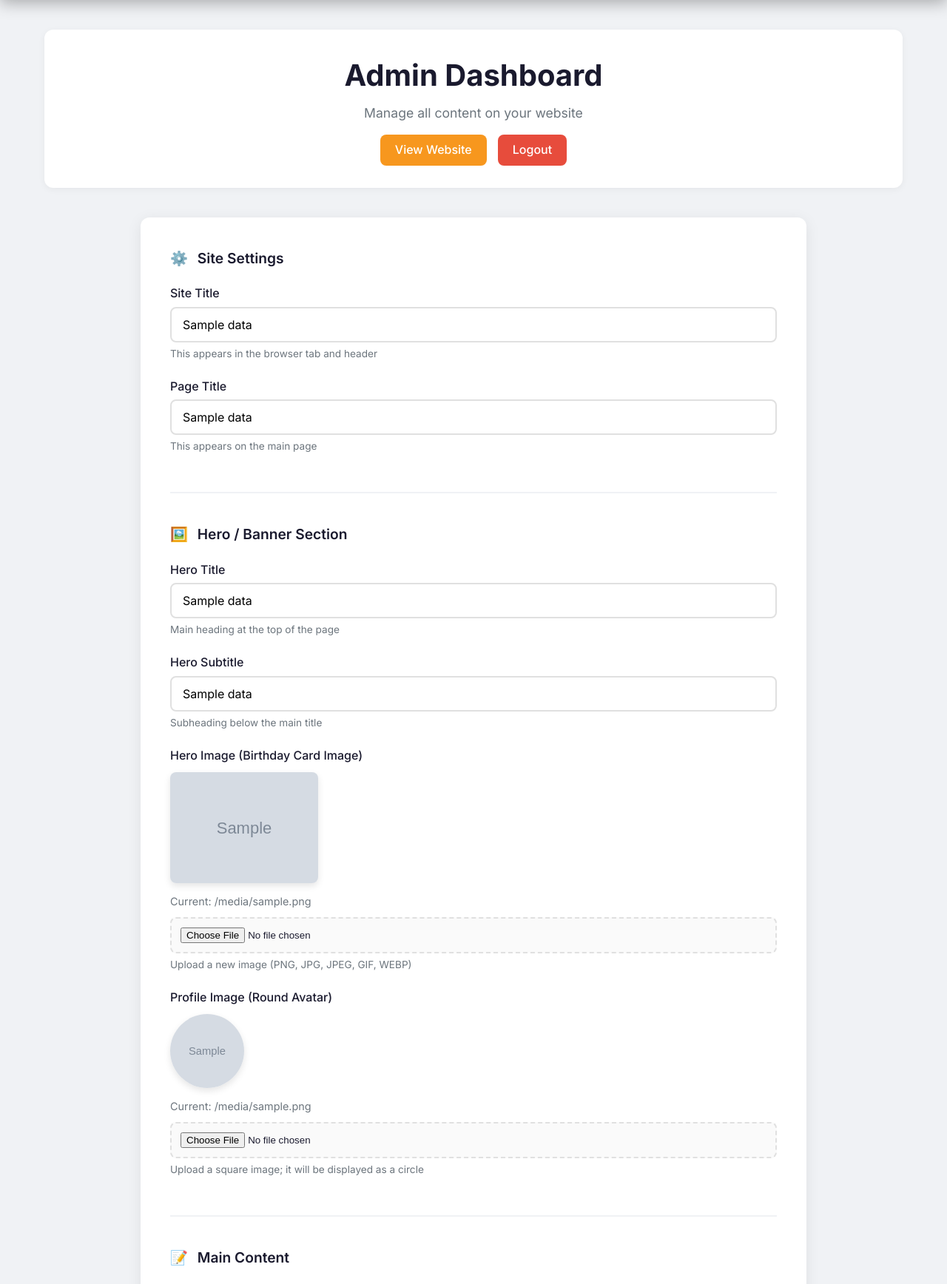
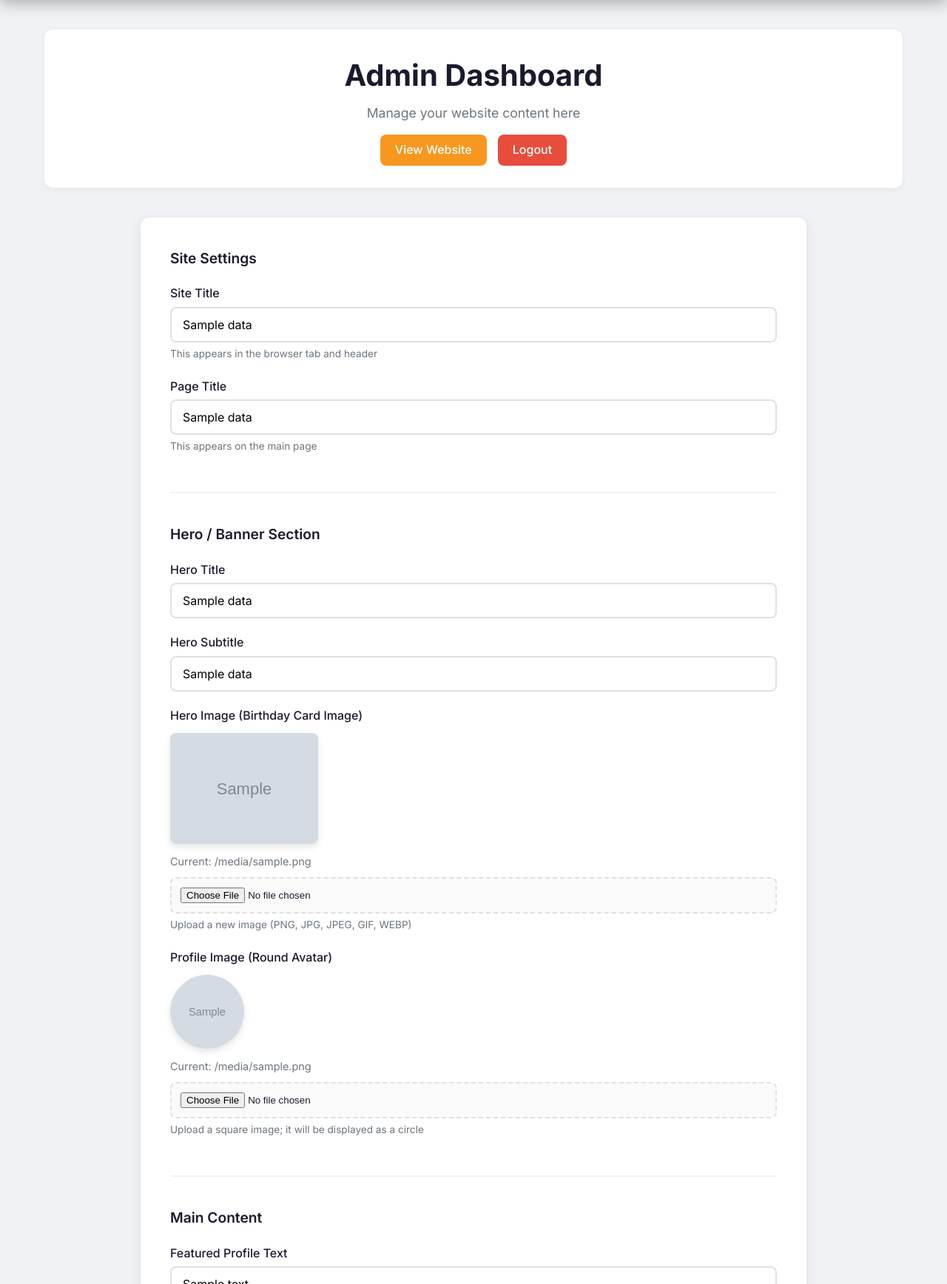
Before and after one commit to klinsmanagyekum334-bot/Myownweb, a Flask app: template templates/admin/dashboard.html in a window 1280 px wide. Shown: the part 74-1810 px from the top of the page at 74% size. Run offline with Flask 3, Linux system fonts and the light colour scheme; the template is opened without the code that fills it: most values are stand-ins (such as "Sample title", 1, 10 or a date in 2020); grey boxes marked "Sample" are stand-in pictures.

Commit message:
Update dashboard.html

```diff
--- a/templates/admin/dashboard.html
+++ b/templates/admin/dashboard.html
@@ -7,7 +7,7 @@
     <div class="container">
         <div class="dashboard-header">
             <h1>Admin Dashboard</h1>
-            <p>Manage all content on your website</p>
+            <p>Manage your website content here</p>
             <div class="header-actions">
                 <a href="{{ url_for('index') }}" class="btn-view-site" target="_blank">View Website</a>
                 <a href="{{ url_for('admin_logout') }}" class="btn-logout">Logout</a>
@@ -17,44 +17,42 @@
         <div class="dashboard-content">
             <form method="POST" action="{{ url_for('admin_update') }}" enctype="multipart/form-data" class="admin-form">
 
-                <!-- ===== SITE SETTINGS ===== -->
+                <!-- Site Settings -->
                 <div class="form-section">
-                    <h3><span class="section-icon">⚙️</span> Site Settings</h3>
+                    <h3>Site Settings</h3>
 
                     <div class="form-group">
                         <label for="site_title">Site Title</label>
-                        <input type="text" id="site_title" name="site_title" value="{{ data.site_title }}" required>
+                        <input type="text" id="site_title" name="site_title" value="{{ data.site_title if data else 'Ophyser Platform' }}" required>
                         <small>This appears in the browser tab and header</small>
                     </div>
 
                     <div class="form-group">
                         <label for="page_title">Page Title</label>
-                        <input type="text" id="page_title" name="page_title" value="{{ data.page_title }}" required>
+                        <input type="text" id="page_title" name="page_title" value="{{ data.page_title if data else 'Home' }}" required>
                         <small>This appears on the main page</small>
                     </div>
                 </div>
 
-                <!-- ===== HERO / BANNER SECTION ===== -->
+                <!-- Hero Section -->
                 <div class="form-section">
-                    <h3><span class="section-icon">🖼️</span> Hero / Banner Section</h3>
+                    <h3>Hero / Banner Section</h3>
 
                     <div class="form-group">
                         <label for="hero_title">Hero Title</label>
-                        <input type="text" id="hero_title" name="hero_title" value="{{ data.hero_title }}" required>
-                        <small>Main heading at the top of the page</small>
+                        <input type="text" id="hero_title" name="hero_title" value="{{ data.hero_title if data else 'OPHYSER PLATFORM' }}" required>
                     </div>
 
                     <div class="form-group">
                         <label for="hero_subtitle">Hero Subtitle</label>
-                        <input type="text" id="hero_subtitle" name="hero_subtitle" value="{{ data.hero_subtitle }}">
-                        <small>Subheading below the main title</small>
+                        <input type="text" id="hero_subtitle" name="hero_subtitle" value="{{ data.hero_subtitle if data else '' }}">
                     </div>
 
                     <div class="form-group">
                         <label for="hero_image">Hero Image (Birthday Card Image)</label>
-                        {% if data.hero_image %}
+                        {% if data and data.hero_image %}
                             <div class="current-image">
-                                <img src="{{ url_for('static', filename='images/' + data.hero_image) }}" alt="Current hero image">
+                                <img src="{{ url_for('static', filename='images/' + data.hero_image) }}" alt="Current hero image" style="max-width:200px;">
                                 <p>Current: {{ data.hero_image }}</p>
                             </div>
                         {% endif %}
@@ -64,7 +62,7 @@
 
                     <div class="form-group">
                         <label for="profile_image">Profile Image (Round Avatar)</label>
-                        {% if data.profile_image %}
+                        {% if data and data.profile_image %}
                             <div class="current-image">
                                 <img src="{{ url_for('static', filename='images/' + data.profile_image) }}" alt="Current profile image" style="width:100px;height:100px;border-radius:50%;object-fit:cover;">
                                 <p>Current: {{ data.profile_image }}</p>
@@ -75,68 +73,68 @@
                     </div>
                 </div>
 
-                <!-- ===== MAIN CONTENT ===== -->
+                <!-- Main Content -->
                 <div class="form-section">
-                    <h3><span class="section-icon">📝</span> Main Content</h3>
+                    <h3>Main Content</h3>
 
                     <div class="form-group">
                         <label for="main_content">Featured Profile Text</label>
-                        <textarea id="main_content" name="main_content" rows="10">{{ data.main_content }}</textarea>
-                        <small>This appears in the featured profile section. You can use HTML tags for formatting.</small>
+                        <textarea id="main_content" name="main_content" rows="10">{{ data.main_content if data else '' }}</textarea>
+                        <small>You can use HTML tags for formatting.</small>
                     </div>
                 </div>
 
-                <!-- ===== ABOUT SECTION ===== -->
+                <!-- About Section -->
                 <div class="form-section">
-                    <h3><span class="section-icon">ℹ️</span> About Section</h3>
+                    <h3>About Section</h3>
 
                     <div class="form-group">
                         <label for="about_text">About Text</label>
-                        <textarea id="about_text" name="about_text" rows="6">{{ data.about_text }}</textarea>
+                        <textarea id="about_text" name="about_text" rows="6">{{ data.about_text if data else '' }}</textarea>
                         <small>This appears in the "About Ophyser" section</small>
                     </div>
                 </div>
 
-                <!-- ===== APPOINTMENT SECTION ===== -->
+                <!-- Appointment Section -->
                 <div class="form-section">
-                    <h3><span class="section-icon">📌</span> Appointment / Featured Profile Section</h3>
+                    <h3>Appointment / Featured Profile Section</h3>
 
                     <div class="form-group">
                         <label for="appointment_title">Appointment Title</label>
-                        <input type="text" id="appointment_title" name="appointment_title" value="{{ data.appointment_title }}">
+                        <input type="text" id="appointment_title" name="appointment_title" value="{{ data.appointment_title if data else 'FEATURED PROFILE' }}">
                         <small>Title for the featured profile section</small>
                     </div>
                 </div>
 
-                <!-- ===== BUSINESS ADVERT ===== -->
+                <!-- Business Advert -->
                 <div class="form-section">
-                    <h3><span class="section-icon">🏢</span> Business Advert</h3>
+                    <h3>Business Advert</h3>
 
                     <div class="form-group">
                         <label for="advert_title">Advert Title</label>
-                        <input type="text" id="advert_title" name="advert_title" value="{{ data.advert_title }}">
+                        <input type="text" id="advert_title" name="advert_title" value="{{ data.advert_title if data else 'Business Advert' }}">
                     </div>
 
                     <div class="form-group">
                         <label for="advert_description">Advert Description</label>
-                        <textarea id="advert_description" name="advert_description" rows="3">{{ data.advert_description }}</textarea>
+                        <textarea id="advert_description" name="advert_description" rows="3">{{ data.advert_description if data else '' }}</textarea>
                     </div>
 
                     <div class="form-group">
                         <label for="advert_price">Price / Offer</label>
-                        <input type="text" id="advert_price" name="advert_price" value="{{ data.advert_price }}">
+                        <input type="text" id="advert_price" name="advert_price" value="{{ data.advert_price if data else '' }}">
                     </div>
 
                     <div class="form-group">
                         <label for="advert_contact">Contact Info</label>
-                        <input type="text" id="advert_contact" name="advert_contact" value="{{ data.advert_contact }}">
+                        <input type="text" id="advert_contact" name="advert_contact" value="{{ data.advert_contact if data else '' }}">
                     </div>
 
                     <div class="form-group">
                         <label for="advert_image">Advert Image</label>
-                        {% if data.advert_image %}
+                        {% if data and data.advert_image %}
                             <div class="current-image">
-                                <img src="{{ url_for('static', filename='images/' + data.advert_image) }}" alt="Current advert image">
+                                <img src="{{ url_for('static', filename='images/' + data.advert_image) }}" alt="Current advert image" style="max-width:200px;">
                                 <p>Current: {{ data.advert_image }}</p>
                             </div>
                         {% endif %}
@@ -144,30 +142,24 @@
                     </div>
                 </div>
 
-                <!-- ===== CONTACT INFORMATION ===== -->
+                <!-- Contact Information -->
                 <div class="form-section">
-                    <h3><span class="section-icon">📞</span> Contact Information</h3>
+                    <h3>Contact Information</h3>
 
                     <div class="form-group">
                         <label for="contact_phone">Phone Number</label>
-                        <input type="text" id="contact_phone" name="contact_phone" value="{{ data.contact_phone }}">
+                        <input type="text" id="contact_phone" name="contact_phone" value="{{ data.contact_phone if data else '0240044138' }}">
                         <small>Phone number displayed in the contact section</small>
                     </div>
 
                     <div class="form-group">
                         <label for="contact_email">Email Address</label>
-                        <input type="email" id="contact_email" name="contact_email" value="{{ data.contact_email }}">
+                        <input type="email" id="contact_email" name="contact_email" value="{{ data.contact_email if data else 'Klinsmanagykeum334@gmail.com' }}">
                         <small>Email address displayed in the contact section</small>
-                    </div>
-
-                    <div class="form-group">
-                        <label>TikTok Link</label>
-                        <p style="color: #6c757d; font-size: 0.95rem;">TikTok link is set to: <a href="https://www.tiktok.com/@ophyser?_r=1&_t=ZS-99Ikd5DyfDj" target="_blank">Ophyser</a></p>
-                        <small>To change the TikTok link, edit the template directly</small>
                     </div>
                 </div>
 
-                <!-- ===== PROFILE CARDS MANAGEMENT ===== -->
+                <!-- Profile Cards Management - FIXED -->
                 <div class="form-section">
                     <h3><span class="section-icon">📇</span> Dynamic Profile Cards</h3>
 
@@ -175,9 +167,9 @@
                         <a href="{{ url_for('add_card') }}" class="btn-add-card">+ Add New Card</a>
                     </div>
 
-                    {% if data.profile_cards %}
+                    {% if profile_cards %}
                         <div class="cards-list">
-                            {% for card in data.profile_cards %}
+                            {% for card in profile_cards %}
                                 <div class="card-item">
                                     <div class="card-preview">
                                         {% if card.image %}
@@ -190,8 +182,8 @@
                                         </div>
                                     </div>
                                     <div class="card-actions">
-                                        <a href="{{ url_for('edit_card', card_id=loop.index0) }}" class="btn-edit">Edit</a>
-                                        <a href="{{ url_for('delete_card', card_id=loop.index0) }}" class="btn-delete" onclick="return confirm('Are you sure you want to delete this card?')">Delete</a>
+                                        <a href="{{ url_for('edit_card', card_id=card.id) }}" class="btn-edit">Edit</a>
+                                        <a href="{{ url_for('delete_card', card_id=card.id) }}" class="btn-delete" onclick="return confirm('Are you sure you want to delete this card?')">Delete</a>
                                     </div>
                                 </div>
                             {% endfor %}
@@ -205,7 +197,7 @@
                     </div>
                 </div>
 
-                <!-- ===== SAVE BUTTONS ===== -->
+                <!-- Save Buttons -->
                 <div class="form-actions">
                     <button type="submit" class="btn-save">💾 Save All Changes</button>
                     <a href="{{ url_for('index') }}" class="btn-preview" target="_blank">👁️ Preview Website</a>
@@ -217,7 +209,6 @@
 </div>
 
 <style>
-/* ===== DASHBOARD STYLES ===== */
 .admin-dashboard {
     padding: 40px 0;
     background: #f0f2f5;
@@ -291,7 +282,6 @@
     box-shadow: 0 4px 20px rgba(0,0,0,0.08);
 }
 
-/* ===== FORM SECTIONS ===== */
 .form-section {
     margin-bottom: 40px;
     padding-bottom: 30px;
@@ -311,11 +301,6 @@
     font-size: 1.2rem;
 }
 
-.section-icon {
-    margin-right: 8px;
-}
-
-/* ===== FORM GROUPS ===== */
 .form-group {
     margin-bottom: 20px;
 }
@@ -337,14 +322,12 @@
     font-size: 1rem;
     font-family: 'Inter', sans-serif;
     transition: border-color 0.3s;
-    background: #fff;
 }
 
 .form-group input:focus,
 .form-group textarea:focus {
     outline: none;
     border-color: #f7971e;
-    box-shadow: 0 0 0 3px rgba(247, 151, 30, 0.1);
 }
 
 .form-group textarea {
@@ -369,7 +352,6 @@
     font-size: 0.85rem;
 }
 
-/* ===== CURRENT IMAGE PREVIEW ===== */
 .current-image {
     margin: 10px 0;
 }
@@ -386,7 +368,6 @@
     font-size: 0.9rem;
 }
 
-/* ===== CARDS LIST ===== */
 .cards-list {
     display: flex;
     flex-direction: column;
@@ -402,12 +383,6 @@
     background: #f8f9fa;
     border-radius: 8px;
     border: 1px solid #e9ecef;
-    transition: all 0.3s;
-}
-
-.card-item:hover {
-    border-color: #f7971e;
-    box-shadow: 0 2px 10px rgba(0,0,0,0.05);
 }
 
 .card-preview {
@@ -446,7 +421,6 @@
     gap: 10px;
 }
 
-/* ===== BUTTONS ===== */
 .btn-add-card {
     display: inline-block;
     padding: 10px 24px;
@@ -493,7 +467,6 @@
     background: #c0392b;
 }
 
-/* ===== INFO BOX ===== */
 .info-box {
     margin-top: 15px;
     padding: 15px 20px;
@@ -508,7 +481,6 @@
     font-size: 0.95rem;
 }
 
-/* ===== FORM ACTIONS ===== */
 .form-actions {
     display: flex;
     gap: 15px;
@@ -554,7 +526,6 @@
     box-shadow: 0 8px 25px rgba(108, 92, 231, 0.3);
 }
 
-/* ===== RESPONSIVE ===== */
 @media (max-width: 768px) {
     .admin-form {
         padding: 20px;
@@ -583,10 +554,6 @@
         flex-direction: column;
         align-items: center;
     }
-
-    .dashboard-header h1 {
-        font-size: 1.8rem;
-    }
 }
 </style>
 {% endblock %}
```
